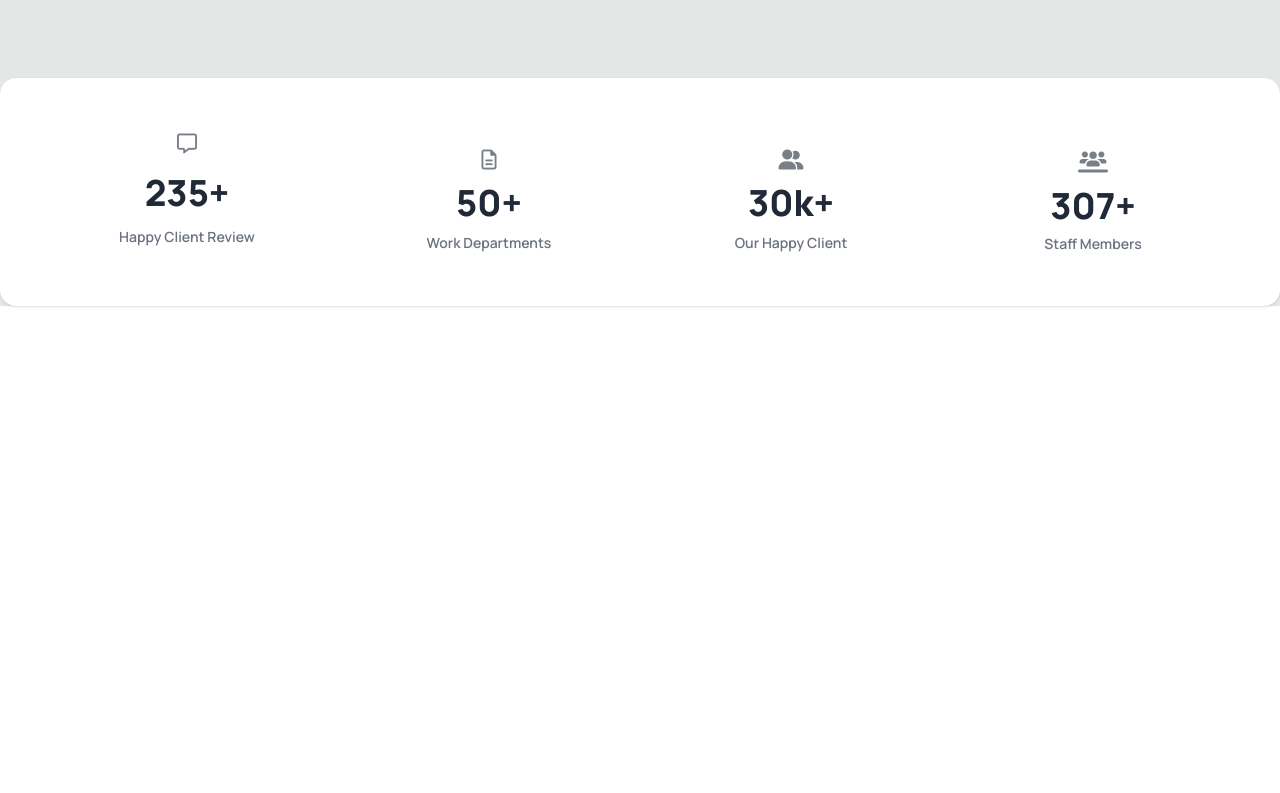
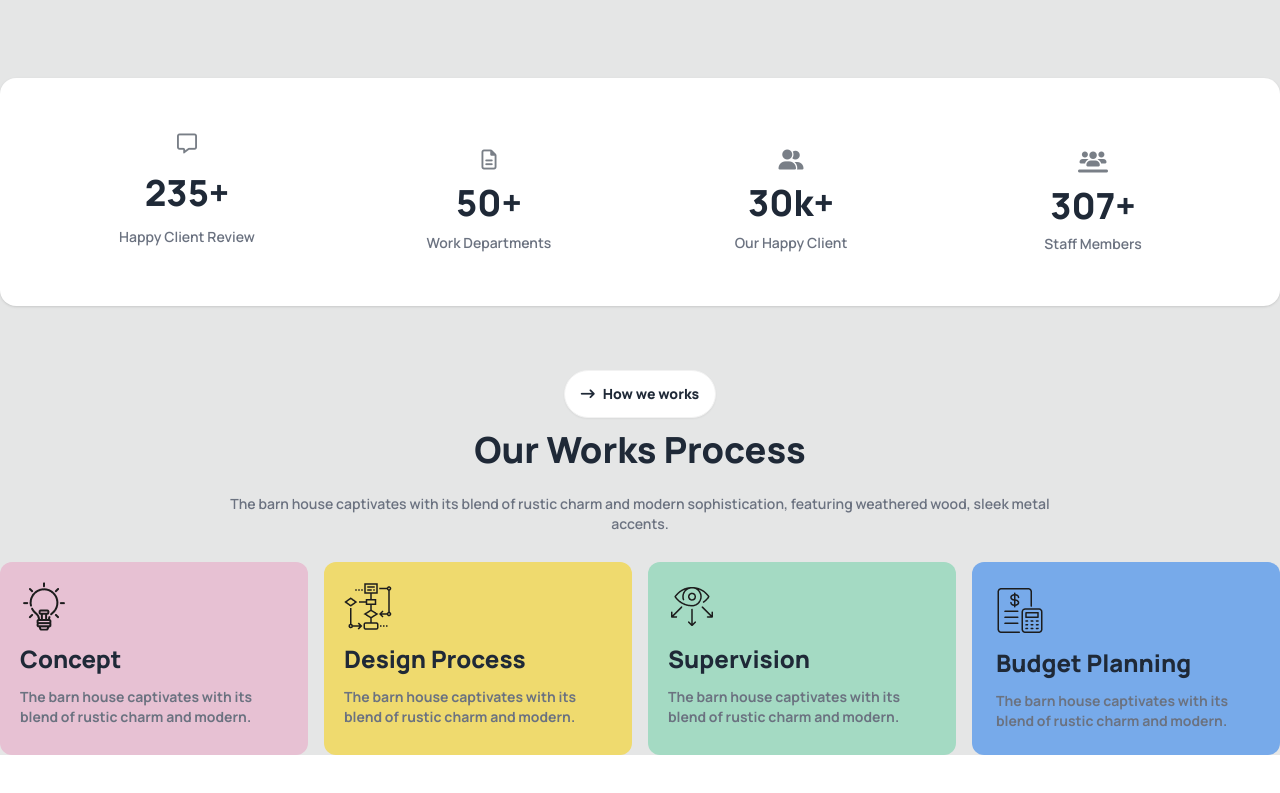
Before and after one commit to tammyKhan/Assignment-03, a plain HTML site: page index.html in a window 1280 px wide. Shown: the part 1575-2368 px from the top of the page. Before the commit the page ends 1945 px from the top, so only its background shows below. Drawn offline with nearby package versions, Linux system fonts and the light colour scheme.

Commit message:
Our work process section done

```diff
--- a/index.html
+++ b/index.html
@@ -146,8 +146,7 @@ bg-[#737373]
 
                      <h3 class="text-4xl font-[900]">We design thoughtful, liveable spaces</h3>
 
-                     <p class=" text-sm font-[600] text-gray-500">The barn house captivates with its blend of rustic charm and
-                      modern sophistication, featuring weathered wood, sleek metal accents.</p>
+                     <p class=" text-sm font-[600] text-gray-500">The barn house captivates with its blend of rustic charm and modern sophistication, featuring weathered wood, sleek metal accents.</p>
 
                     <div class="text-left">
 
@@ -187,7 +186,7 @@ bg-[#737373]
 
         <!-- Stat section -->
         <section class="container mx-auto">
-          <div class="stats stats-vertical lg:stats-horizontal shadow grid grid-cols-1 md:grid-cols-2 lg:grid-cols-4 mb-16 text-center space-y-4 lg:p-9 ">
+          <div class="stats stats-vertical lg:stats-horizontal shadow grid grid-cols-1 md:grid-cols-2 lg:grid-cols-4 mb-8 lg:mb-16 text-center space-y-4 lg:p-9 ">
             <div class="stat space-y-2 border-none">
               <div class="stat-title"><i class="fa-regular fa-message text-xl"></i></div>
               <div class="stat-value">235+</div>
@@ -215,6 +214,61 @@ bg-[#737373]
           </div>
         </section>
 
+        <!-- Our Works Process Section -->
+       <section class="container mx-auto">
+          <div class="flex-col space-y-3 text-center">
+            <a class=" btn  rounded-full bg-white font-[800] ">
+              <i class="fa-solid fa-arrow-right-long"></i>How we works </a>
+
+              <h1 class="text-4xl font-[900]">Our Works Process</h1>
+
+                <p class="w-2/3 mx-auto py-3 text-sm font-[600] text-gray-500">
+                  The barn house captivates with its blend of rustic charm and modern sophistication, featuring weathered wood, sleek metal accents.
+                </p>
+          </div>
+
+          <div class="">
+
+            <div class=" grid grid-cols-1 md:grid-cols-2 lg:grid-cols-4 lg:mb-16 space-y-4  gap-4">
+
+              <div class="rounded-xl space-y-3 border-none mt-4 p-5 bg-[#E7C1D3]">
+                <div class="">
+                  <img src="./assets/concept.png" alt="">
+                </div>
+
+                <div class="font-[800] text-2xl">Concept</div>
+                <div class=" text-sm font-[700] text-gray-500 ">The barn house captivates with its blend of rustic charm and modern.</div>
+              </div>
+
+              <div class="rounded-xl space-y-3 border-none p-5 bg-[#EFDA6E]">
+                <div class="">
+                  <img src="./assets/flow-chart.png" alt="">
+                </div>
+
+                <div class="font-[800] text-2xl">Design Process</div>
+                <div class=" text-sm font-[700] text-gray-500">The barn house captivates with its blend of rustic charm and modern.</div>
+              </div>
+
+              <div class="rounded-xl space-y-3 border-none p-5 bg-[#A4DAC3]">
+                <div class=" ">
+                  <img src="./assets/vision.png" alt="">
+                </div>
+                <div class="font-[800] text-2xl">Supervision</div>
+                <div class=" text-sm font-[700] text-gray-500">The barn house captivates with its blend of rustic charm and modern.</div>
+              </div>
+
+              <div class="rounded-xl space-y-3 border-none bg-[#77AAEA] p-6">
+                <div class=" ">
+                  <img src="./assets/budget-planning.png" alt="">
+                </div>
+                <div class="font-[800] text-2xl">Budget Planning</div>
+                <div class=" text-sm font-[700] text-gray-500">The barn house captivates with its blend of rustic charm and modern.</div>
+              </div>
+
+            </div>
+
+          </div>
+       </section>
 
    </main>
    <footer>
```
